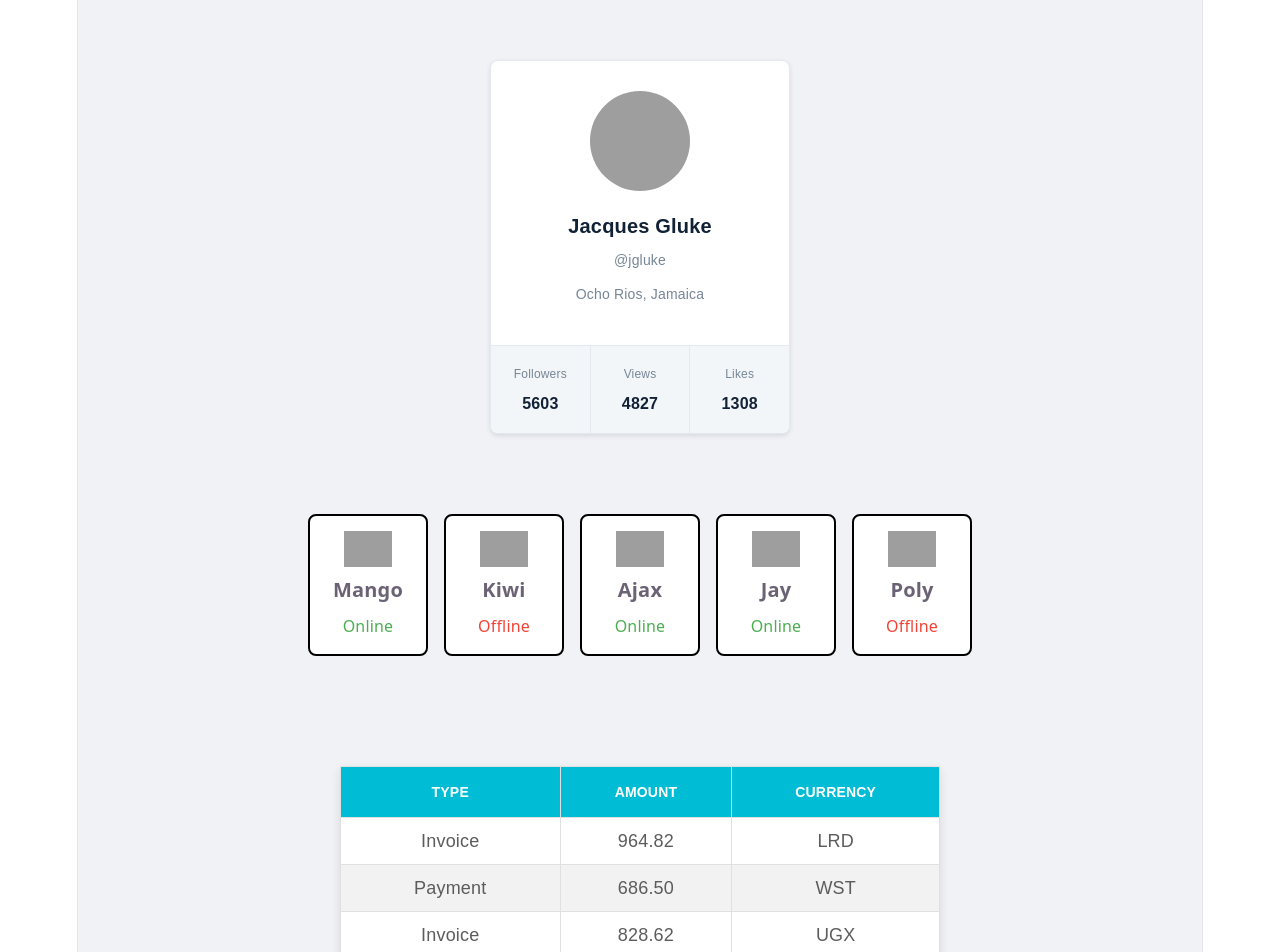
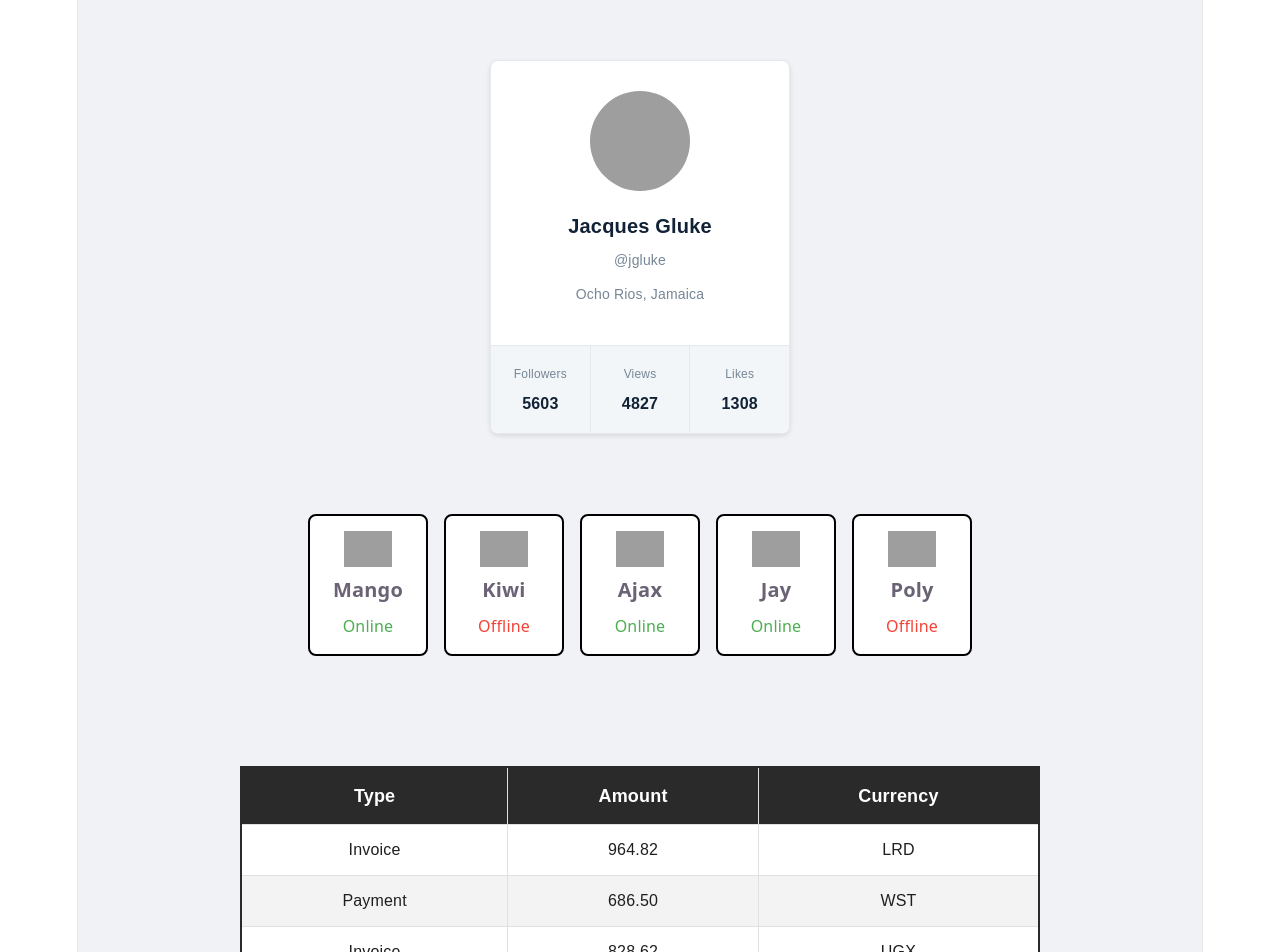
Before and after one commit to liyayaroshenko335-cpu/goit-react-hw-01, a React (Vite) app: page / in a window 1280 px wide. Shown: the top 952 px of the page. Built offline with nearby package versions, Linux system fonts and the light colour scheme; grey boxes are pictures that could not be loaded.

Commit message:
style: match transaction table to mockup exactly

```diff
--- a/src/components/TransactionHistory/TransactionHistory.module.css
+++ b/src/components/TransactionHistory/TransactionHistory.module.css
@@ -1,38 +1,43 @@
 .transactionHistory {
   width: 100%;
-  max-width: 600px;
+  max-width: 800px; /* Трохи ширша, як на скриншоті */
   margin: 40px auto;
   border-collapse: collapse;
-  box-shadow: 0px 4px 10px rgba(0, 0, 0, 0.1);
-  font-family: Arial, sans-serif;
+  font-family: sans-serif;
+  border: 2px solid #2a2a2a; /* Темна зовнішня рамка */
 }
 
-.tableHeader {
-  background-color: #00bcd4;
-  color: white;
-  padding: 12px;
-  text-transform: uppercase;
-  font-size: 14px;
+/* Стилі для темної шапки */
+.transactionHistory thead th {
+  background-color: #2a2a2a; /* Дуже темний сірий/чорний */
+  color: #ffffff;
+  padding: 15px;
+  font-size: 18px;
   border: 1px solid #e0e0e0;
+  text-align: center;
 }
 
-.tableData {
-  padding: 10px;
-  border: 1px solid #e0e0e0;
+/* Стилі для комірок */
+.transactionHistory td {
+  padding: 12px;
+  border: 1px solid #e0e0e0; /* Світлі рамки між комірками */
   text-align: center;
-  color: #5c5c5c;
-  text-transform: capitalize;
+  color: #1f1f1f;
+  font-size: 16px;
 }
 
-/* Ефект зебри */
-.tableRow:nth-child(even) {
-  background-color: #f2f2f2;
-}
-
-.tableRow:nth-child(odd) {
+/* Ефект "зебри" */
+/* Непарні рядки (1, 3, 5...) - білі */
+.transactionHistory tbody tr:nth-child(odd) {
   background-color: #ffffff;
 }
 
-.tableRow:hover {
-  background-color: #e8f7f9;
+/* Парні рядки (2, 4, 6...) - світло-сірі */
+.transactionHistory tbody tr:nth-child(even) {
+  background-color: #f3f3f3;
 }
+
+/* Перша буква типу транзакції завжди велика */
+.transactionHistory td:first-child {
+  text-transform: capitalize;
+}
```
